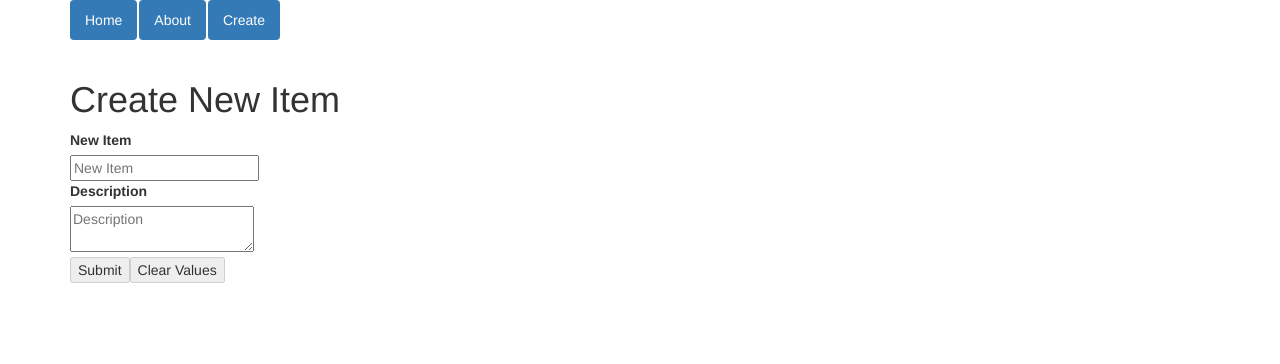
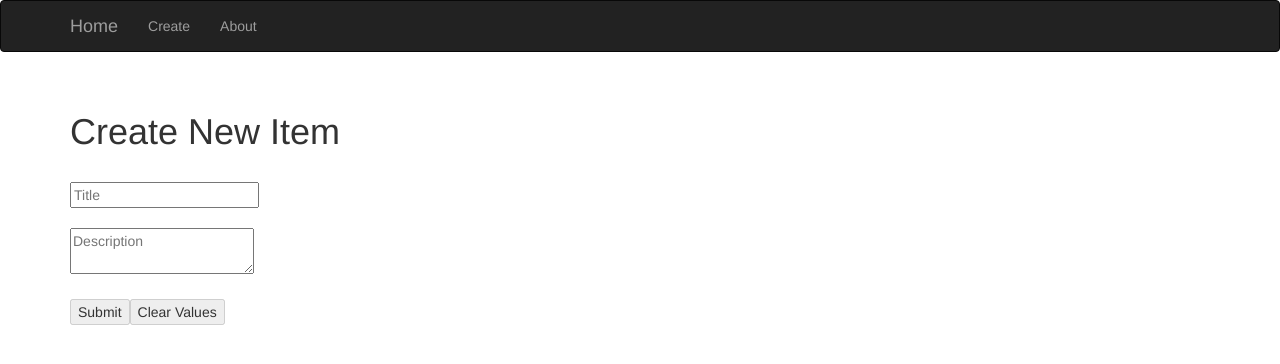
Before and after one commit to aut0maat10/react-redux-project, a React (Create React App) app in the folder client/: page /items/new in a window 1280 px wide. Shown: the top 364 px of the page. Built offline with nearby package versions, Linux system fonts and the light colour scheme.

Commit message:
add bootstrap navbar

```diff
--- a/client/src/components/Navbar.js
+++ b/client/src/components/Navbar.js
@@ -1,6 +1,6 @@
 import React from 'react';
 //import { NavLink } from 'react-router-dom';
-import { Nav, NavItem } from 'react-bootstrap';
+import { Nav, Navbar, NavItem, NavDropdown, MenuItem } from 'react-bootstrap';
 
 
 // const link = {
@@ -17,21 +17,40 @@ import { Nav, NavItem } from 'react-bootstrap';
 //   alert(`selected ${selectedKey}`);
 // }
 
+// const NavBar = () => {
+//   return (
+//     <div className="container">
+//     <Nav bsStyle="pills" activeKey={1} >
+//       <NavItem eventKey={1} href="/">
+//         Home
+//     </NavItem>
+//       <NavItem eventKey={1} href="/about">
+//         About
+//     </NavItem>
+//       <NavItem eventKey={1} href="/items/new">
+//         Create
+//     </NavItem>
+//     </Nav>
+//     </div>
+//   )
+// }
 const NavBar = () => {
   return (
-    <div className="container">
-    <Nav bsStyle="pills" activeKey={1} >
-      <NavItem eventKey={1} href="/">
-        Home
-    </NavItem>
-      <NavItem eventKey={1} href="/about">
-        About
-    </NavItem>
-      <NavItem eventKey={1} href="/items/new">
-        Create
-    </NavItem>
-    </Nav>
-    </div>
+    <Navbar inverse>
+      <Navbar.Header>
+        <Navbar.Brand>
+          <a href="/">Home</a>
+        </Navbar.Brand>
+      </Navbar.Header>
+      <Nav>
+        <NavItem eventKey={1} href="/items/new">
+          Create
+        </NavItem>
+        <NavItem eventKey={2} href="/about">
+          About
+        </NavItem>
+      </Nav>
+    </Navbar>
   )
 }
 
--- a/client/src/components/NewItem.js
+++ b/client/src/components/NewItem.js
@@ -9,7 +9,6 @@ export default class NewItem extends Component {
   render() {
     return (
       <div className="container">
-        <h1>Create New Item</h1>
         <NewItemForm onSubmit={this.submit} />
       </div>
     )
--- a/client/src/components/NewItemForm.js
+++ b/client/src/components/NewItemForm.js
@@ -6,18 +6,19 @@ let NewItemForm = props => {
   return (
     <form onSubmit={handleSubmit}>
       <div>
-        <label>New Item</label>
+        <h1>Create New Item</h1><br />
+        {/* <label>Item</label> */}
         <div>
           <Field
             name="name"
             component="input"
             type="text"
-            placeholder="New Item"
+            placeholder="Title"
           />
-        </div>
+        </div><br />
       </div>
       <div>
-        <label>Description</label>
+        {/* <label>Description</label> */}
         <div>
           <Field
             name="description"
@@ -26,7 +27,7 @@ let NewItemForm = props => {
             placeholder="Description"
           />
         </div>
-      </div>
+      </div><br />
       <div>
         <button type="submit" disabled={pristine || submitting}>
           Submit
```
